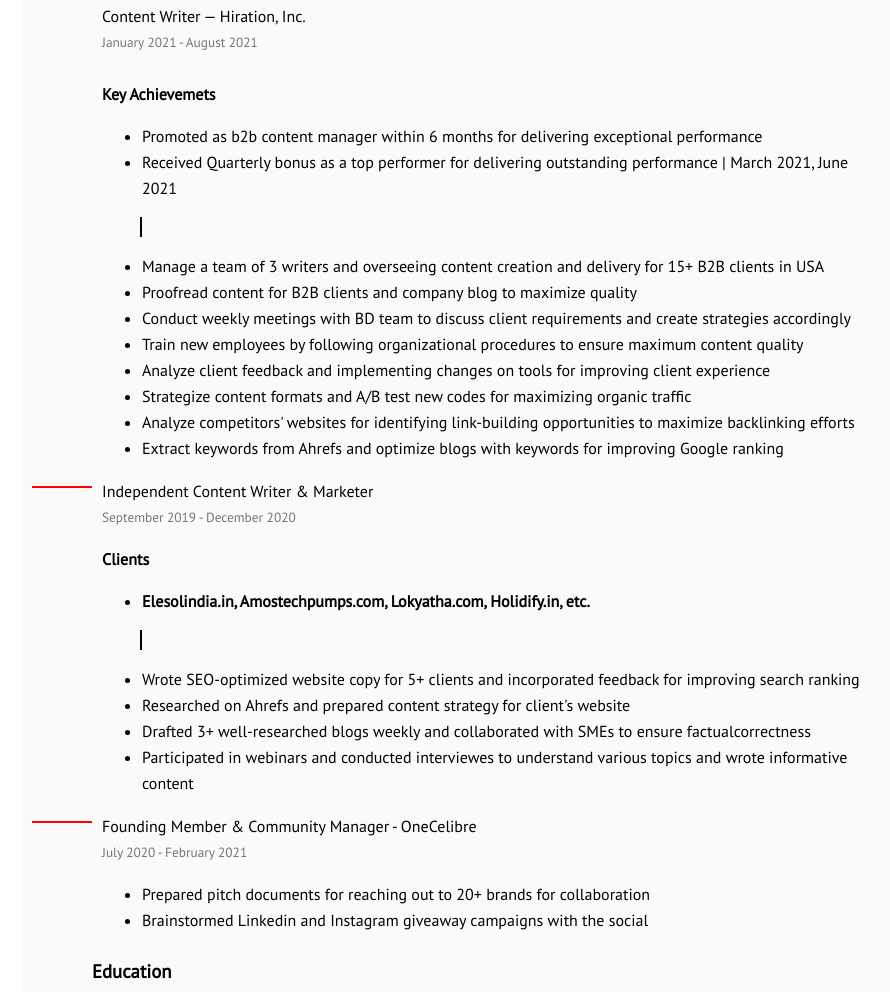
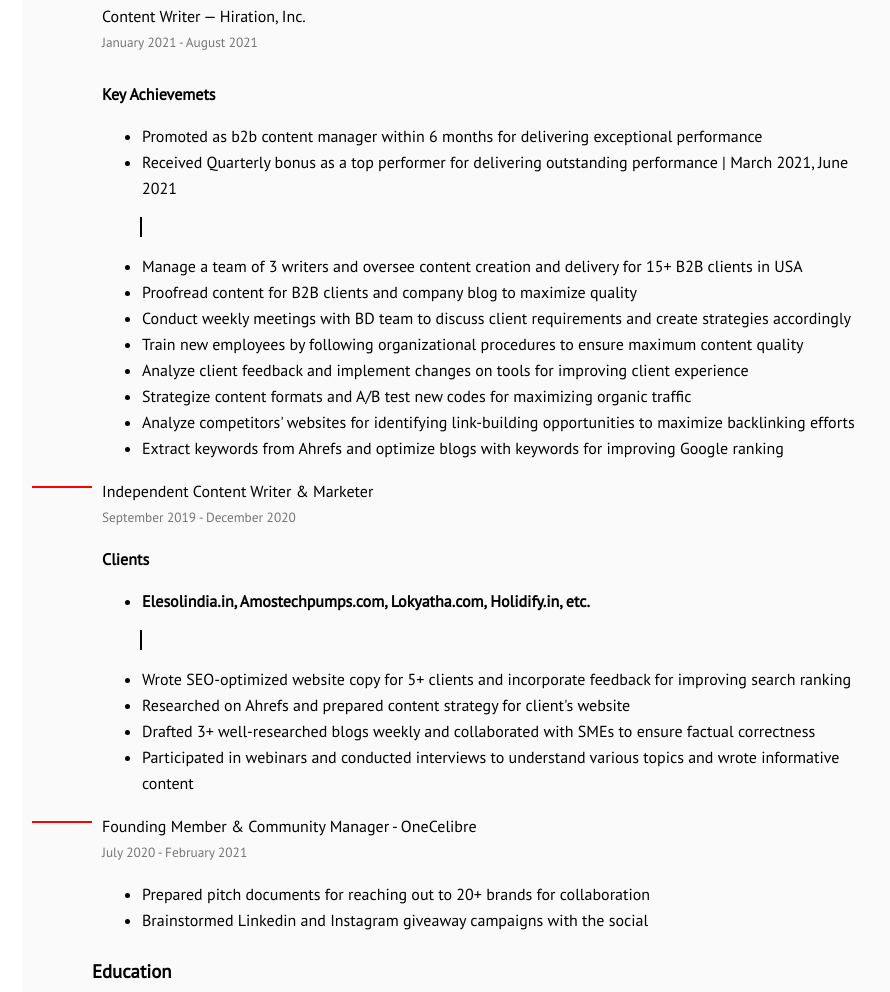
Before and after one commit to ghosharnab00/Personal-Website, a plain HTML site: page resume.html in a window 1280 px wide. Shown: the part 439-1431 px from the top of the page, without its empty margins (143-1033 px from the left). Drawn offline with Linux system fonts and the light colour scheme.

Commit message:
Update resume.html

```diff
--- a/resume.html
+++ b/resume.html
@@ -40,11 +40,11 @@
   </ul>
   <div class = "vertical_bullet"></div>
   <ul>
-      <li>Manage a team of 3 writers and overseeing content creation and delivery for 15+ B2B clients in USA</li>
+      <li>Manage a team of 3 writers and oversee content creation and delivery for 15+ B2B clients in USA</li>
       <li>Proofread content for B2B clients and company blog to maximize quality </li>
       <li>Conduct weekly meetings with BD team to discuss client requirements and create strategies accordingly</li>
       <li>Train new employees by following organizational procedures to ensure maximum content quality</li>
-      <li>Analyze client feedback and implementing changes on tools for improving client experience</li>
+      <li>Analyze client feedback and implement changes on tools for improving client experience</li>
       <li>Strategize content formats and A/B test new codes for maximizing organic traffic</li>
       <li>Analyze competitors' websites for identifying link-building opportunities to maximize backlinking efforts</li>
       <li>Extract keywords from Ahrefs and optimize blogs with keywords for improving Google ranking</li>
@@ -61,10 +61,10 @@
 </ul>
 <div class = "vertical_bullet"></div>
 <ul>
-  <li>Wrote SEO-optimized website copy for 5+ clients and incorporated feedback for improving search ranking</li>
+  <li>Wrote SEO-optimized website copy for 5+ clients and incorporate feedback for improving search ranking</li>
   <li>Researched on Ahrefs and prepared content strategy for client's website</li>
-  <li>Drafted 3+ well-researched blogs weekly and collaborated with SMEs to ensure factualcorrectness</li>
-  <li>Participated in webinars and conducted interviewes to understand various topics and wrote informative content</li>
+  <li>Drafted 3+ well-researched blogs weekly and collaborated with SMEs to ensure factual correctness</li>
+  <li>Participated in webinars and conducted interviews to understand various topics and wrote informative content</li>
 </ul>
 </span>
 </div>
```
